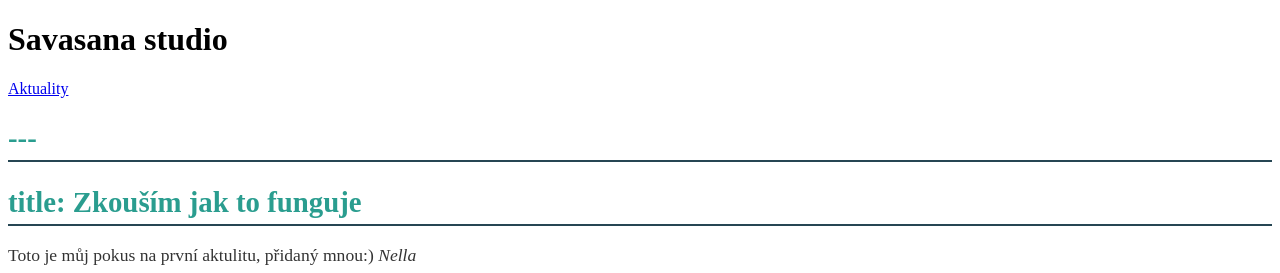
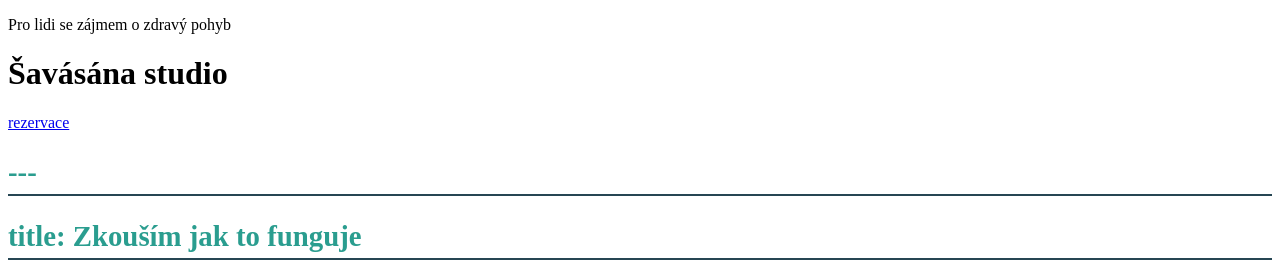
Before and after one commit to prazakovaa/savasana-studio, a website: page public/index.html in a window 1280 px wide. Shown: the top 273 px of the page. Drawn offline with Linux system fonts and the light colour scheme.

Commit message:
main-header

```diff
--- a/public/index.html
+++ b/public/index.html
@@ -14,8 +14,12 @@
 
 </head>
 <body>
-  <h1>Savasana studio</h1>
-  <p><a href="./aktuality.html">Aktuality</a></p>
+  <p>Pro lidi se zájmem o zdravý pohyb</p>
+  <h1>Šavásána studio</h1>
+  <a class="btn btn--white" href="#">rezervace</a>
+
+
+
   <div id="posledni-aktualita">
 
   </div>
```
